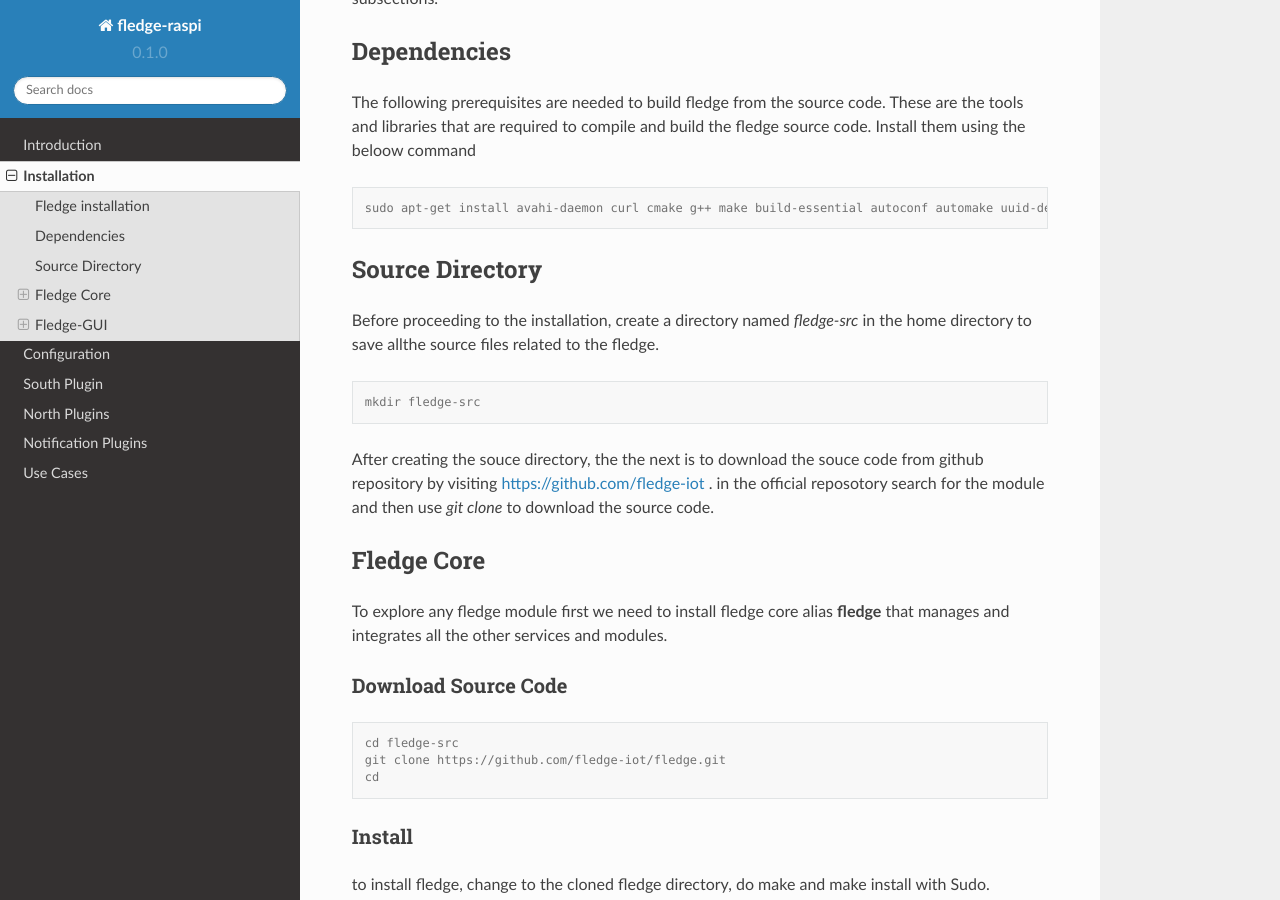
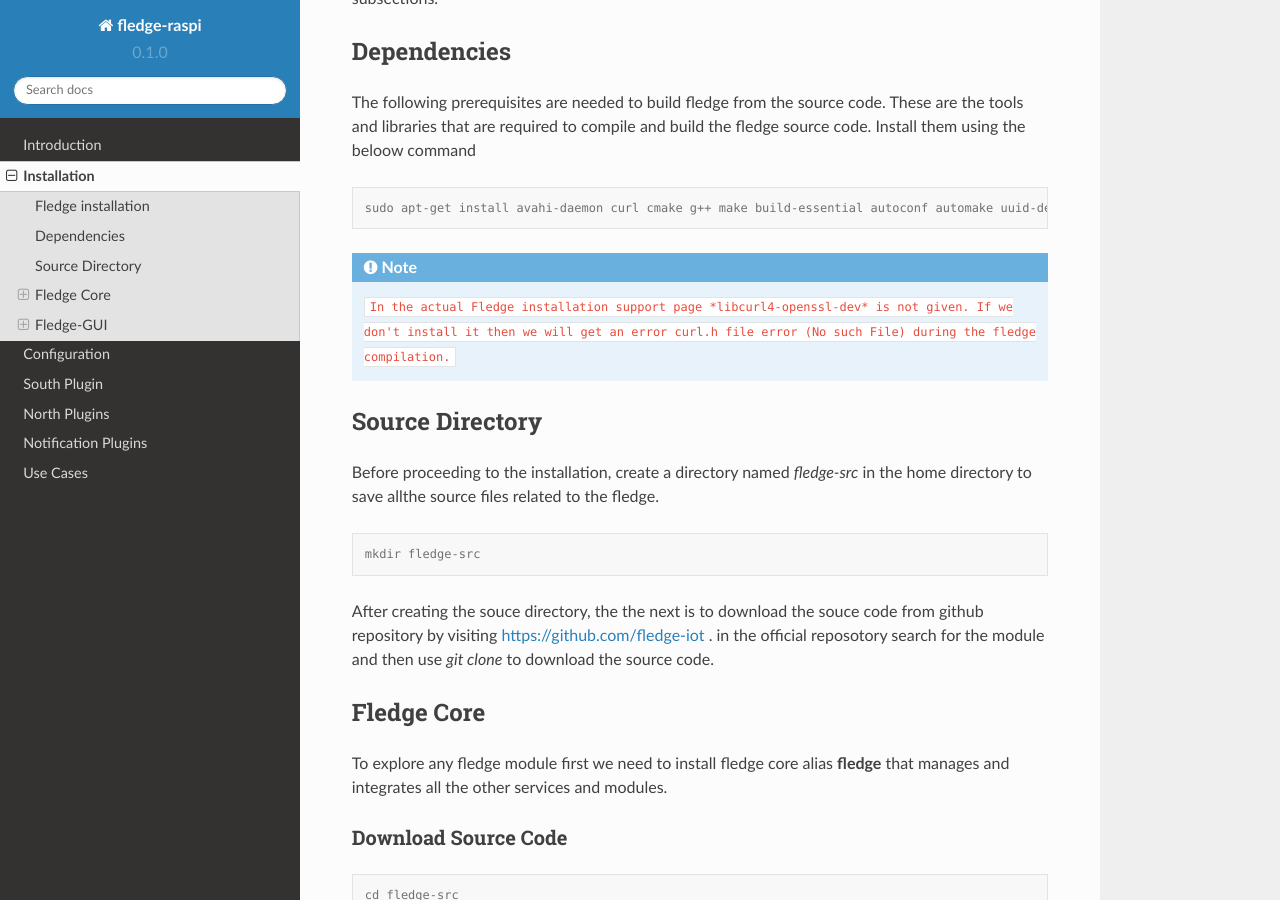
Before and after one commit to 19914039/fledgeDoc, a Sphinx documentation site: the page built from docs/source/installation.rst, in a window 1280 px wide and 900 px high, scrolled down 877 px. Built offline with Sphinx 7.4.7 and the Read the Docs theme 2.0.0, drawn with Linux system fonts in a browser that asks for light colours.

Commit message:
Update installation.rst

```diff
--- a/docs/source/installation.rst
+++ b/docs/source/installation.rst
@@ -36,6 +36,10 @@ The following prerequisites are needed to build fledge from the source code. The
 .. code-block:: console
 
   sudo apt-get install avahi-daemon curl cmake g++ make build-essential autoconf automake uuid-dev libtool libboost-dev libboost-system-dev libboost-thread-dev libpq-dev libssl-dev libz-dev python-dev python3-dev python3-pip python3-numpy postgresql sqlite3 libsqlite3-dev libcurl4-openssl-dev
+
+.. note::
+
+  ``In the actual Fledge installation support page *libcurl4-openssl-dev* is not given. If we don't install it then we will get an error curl.h file error (No such File) during the fledge compilation.``
 
 Source Directory
 ===========
```
